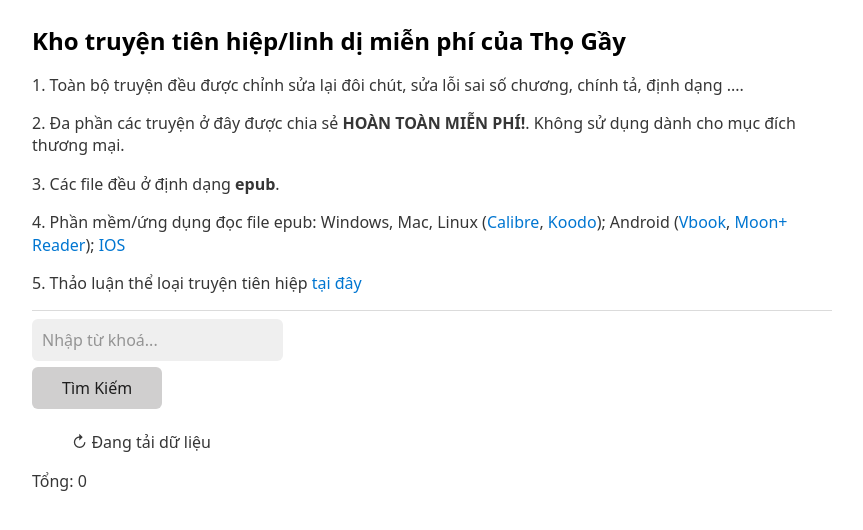
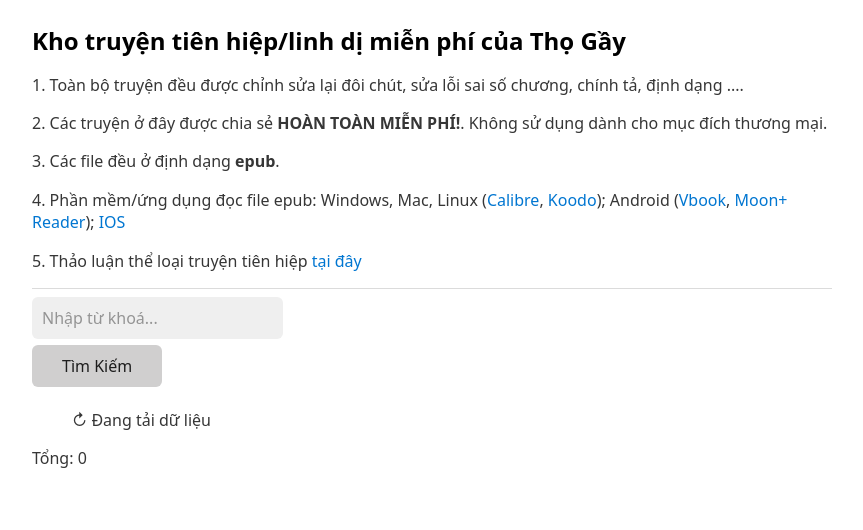
Before and after one commit to thohnb/thohnb-books, a plain HTML site: page index.html in a window 1280 px wide. Shown: the whole page, without its empty margins (208-1071 px from the left). Drawn offline with nearby package versions, Linux system fonts and the light colour scheme; no server answers.

Commit message:
SÆửa lÃỗi câu tÆừ

```diff
--- a/index.html
+++ b/index.html
@@ -16,7 +16,7 @@
     <p>
         <p>1. Toàn bộ truyện đều được chỉnh sửa lại đôi chút, sửa lỗi sai số chương, chính tả, định dạng ....</p>
         </p>
-        <p>2. Đa phần các truyện ở đây được chia sẻ <B>HOÀN TOÀN MIỄN PHÍ!</B>. Không sử dụng dành cho mục đích thương mại.</p>
+        <p>2. Các truyện ở đây được chia sẻ <B>HOÀN TOÀN MIỄN PHÍ!</B>. Không sử dụng dành cho mục đích thương mại.</p>
         <p>3. Các file đều ở định dạng <b>epub</b>.</p>
         <p> 4. Phần mềm/ứng dụng đọc file epub: Windows, Mac, Linux (<a href="https://calibre-ebook.com/download">Calibre</a>, <a href="https://github.com/troyeguo/koodo-reader/releases">Koodo</a>); Android (<a href="https://bit.ly/vbookapp">Vbook</a>, <a href="https://www.dropbox.com/scl/fi/nshftyyj0j7uycsytadvn/Moon-Reader-Pro-v8.4_build_804003-Mod.apk?rlkey=yjmqtw17ekwn3y9x5jrausyl5&dl=1">Moon+ Reader</a>); <a href="https://voz.vn/t/ai-dich-truyen-tien-hiep-ky-ao-huyen-huyen.835430/page-13#post-27729135">IOS</a></p>
         <p>
```
